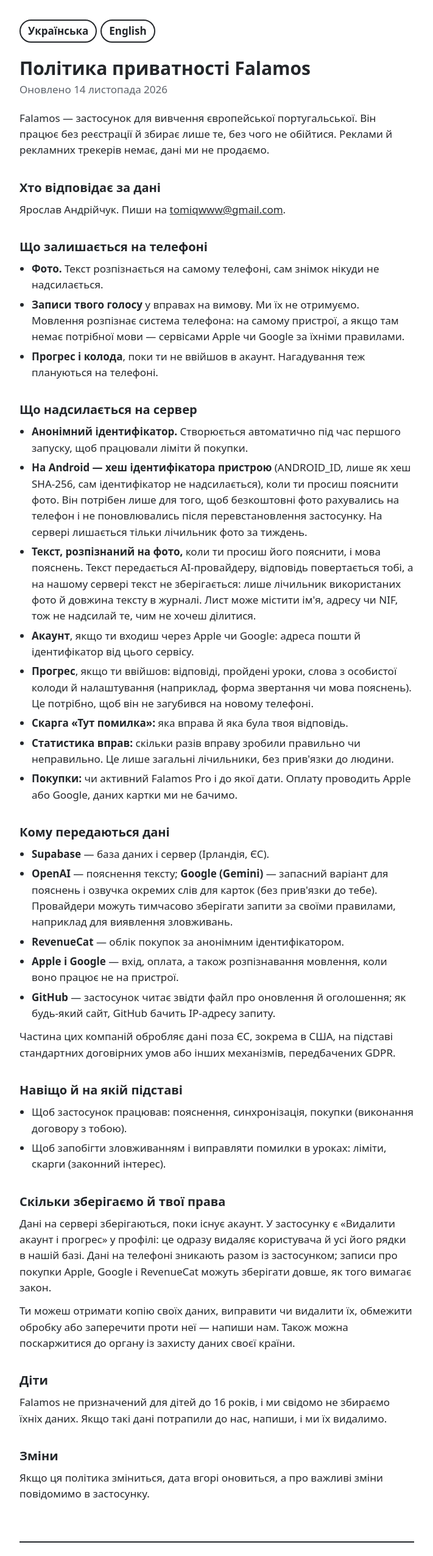
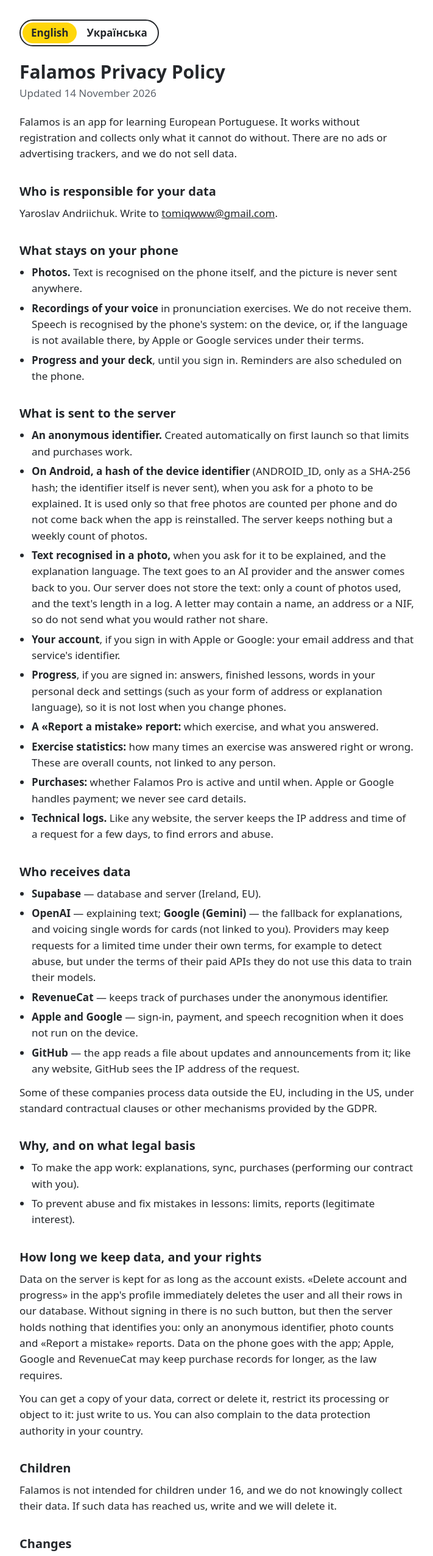
Before and after one commit to falamos-app/falamos-app.github.io, a plain HTML site: page privacy/index.html in a window 1280 px wide. Shown: the top 2552 px of the page at 61% size, without its empty margins (284-995 px from the left). Drawn offline with Linux system fonts and the light colour scheme.

Commit message:
Privacy: one language at a time (English by default, #uk for Ukrainian); logs, no model training, guests

```diff
--- a/privacy/index.html
+++ b/privacy/index.html
@@ -1,5 +1,5 @@
 <!doctype html>
-<html lang="uk">
+<html lang="en">
 <head>
 <meta charset="utf-8">
 <meta name="viewport" content="width=device-width, initial-scale=1">
@@ -17,15 +17,18 @@
   li { margin-bottom: 6px; }
   a { color: inherit; }
   .date { color: var(--muted); margin-bottom: 20px; }
-  nav { margin-bottom: 24px; }
-  nav a { display: inline-block; padding: 4px 12px; border: 2px solid var(--line); border-radius: 999px; text-decoration: none; font-weight: 600; margin-right: 6px; }
-  nav a:hover { background: var(--accent); color: #24272b; }
+  /* One language at a time; without JavaScript both stay, one under the other. */
+  nav { display: inline-flex; border: 2px solid var(--line); border-radius: 999px; padding: 3px; margin-bottom: 24px; gap: 2px; }
+  nav a { padding: 4px 14px; border-radius: 999px; text-decoration: none; font-weight: 600; }
+  nav a[aria-current="true"] { background: var(--accent); color: #24272b; }
   section + section { margin-top: 64px; padding-top: 32px; border-top: 2px solid var(--line); }
+  .one section + section { margin-top: 0; padding-top: 0; border-top: 0; }
+  .one section[hidden] { display: none; }
 </style>
 </head>
 <body>
 <main>
-<nav><a href="#uk">Українська</a><a href="#en">English</a></nav>
+<nav aria-label="Language"><a href="#en" data-lang="en">English</a><a href="#uk" data-lang="uk">Українська</a></nav>
 
 <section id="uk" lang="uk">
 <h1>Політика приватності Falamos</h1>
@@ -59,6 +62,8 @@
   <li><b>Скарга «Тут помилка»:</b> яка вправа й яка була твоя відповідь.</li>
   <li><b>Статистика вправ:</b> скільки разів вправу зробили правильно чи неправильно. Це лише загальні лічильники, без прив'язки до людини.</li>
   <li><b>Покупки:</b> чи активний Falamos Pro і до якої дати. Оплату проводить Apple або Google, даних картки ми не бачимо.</li>
+  <li><b>Технічні журнали.</b> Як і будь-який сайт, сервер на кілька днів записує IP-адресу й час запиту — щоб знаходити збої й
+    зловживання.</li>
 </ul>
 
 <h2>Кому передаються дані</h2>
@@ -66,7 +71,7 @@
   <li><b>Supabase</b> — база даних і сервер (Ірландія, ЄС).</li>
   <li><b>OpenAI</b> — пояснення тексту; <b>Google (Gemini)</b> — запасний варіант для пояснень і озвучка окремих слів для
     карток (без прив'язки до тебе). Провайдери можуть тимчасово зберігати запити за своїми правилами, наприклад для
-    виявлення зловживань.</li>
+    виявлення зловживань, але за умовами їхніх платних API не використовують ці дані для навчання моделей.</li>
   <li><b>RevenueCat</b> — облік покупок за анонімним ідентифікатором.</li>
   <li><b>Apple і Google</b> — вхід, оплата, а також розпізнавання мовлення, коли воно працює не на пристрої.</li>
   <li><b>GitHub</b> — застосунок читає звідти файл про оновлення й оголошення; як будь-який сайт, GitHub бачить IP-адресу запиту.</li>
@@ -82,8 +87,9 @@
 
 <h2>Скільки зберігаємо й твої права</h2>
 <p>Дані на сервері зберігаються, поки існує акаунт. У застосунку є «Видалити акаунт і прогрес» у профілі: це одразу видаляє
-користувача й усі його рядки в нашій базі. Дані на телефоні зникають разом із застосунком; записи про покупки Apple, Google
-і RevenueCat можуть зберігати довше, як того вимагає закон.</p>
+користувача й усі його рядки в нашій базі. Без входу такої кнопки немає, але й на сервері тоді немає нічого, за чим
+тебе можна впізнати: лише анонімний ідентифікатор, лічильники фото й скарги «Тут помилка». Дані на телефоні зникають разом із застосунком; записи про покупки Apple,
+Google і RevenueCat можуть зберігати довше, як того вимагає закон.</p>
 <p>Ти можеш отримати копію своїх даних, виправити чи видалити їх, обмежити обробку або заперечити проти неї — напиши нам.
 Також можна поскаржитися до органу із захисту даних своєї країни.</p>
 
@@ -126,6 +132,8 @@ without. There are no ads or advertising trackers, and we do not sell data.</p>
   <li><b>A «Report a mistake» report:</b> which exercise, and what you answered.</li>
   <li><b>Exercise statistics:</b> how many times an exercise was answered right or wrong. These are overall counts, not linked to any person.</li>
   <li><b>Purchases:</b> whether Falamos Pro is active and until when. Apple or Google handles payment; we never see card details.</li>
+  <li><b>Technical logs.</b> Like any website, the server keeps the IP address and time of a request for a few days, to find
+    errors and abuse.</li>
 </ul>
 
 <h2>Who receives data</h2>
@@ -133,7 +141,7 @@ without. There are no ads or advertising trackers, and we do not sell data.</p>
   <li><b>Supabase</b> — database and server (Ireland, EU).</li>
   <li><b>OpenAI</b> — explaining text; <b>Google (Gemini)</b> — the fallback for explanations, and voicing single words for
     cards (not linked to you). Providers may keep requests for a limited time under their own terms, for example to detect
-    abuse.</li>
+    abuse, but under the terms of their paid APIs they do not use this data to train their models.</li>
   <li><b>RevenueCat</b> — keeps track of purchases under the anonymous identifier.</li>
   <li><b>Apple and Google</b> — sign-in, payment, and speech recognition when it does not run on the device.</li>
   <li><b>GitHub</b> — the app reads a file about updates and announcements from it; like any website, GitHub sees the IP address of the request.</li>
@@ -149,8 +157,9 @@ mechanisms provided by the GDPR.</p>
 
 <h2>How long we keep data, and your rights</h2>
 <p>Data on the server is kept for as long as the account exists. «Delete account and progress» in the app's profile immediately
-deletes the user and all their rows in our database. Data on the phone goes with the app; Apple, Google and RevenueCat may keep
-purchase records for longer, as the law requires.</p>
+deletes the user and all their rows in our database. Without signing in there is no such button, but then the server holds nothing
+that identifies you: only an anonymous identifier, photo counts and «Report a mistake» reports. Data on the phone goes with the app; Apple,
+Google and RevenueCat may keep purchase records for longer, as the law requires.</p>
 <p>You can get a copy of your data, correct or delete it, restrict its processing or object to it: just write to us. You can also
 complain to the data protection authority in your country.</p>
 
@@ -161,5 +170,26 @@ complain to the data protection authority in your country.</p>
 <p>If this policy changes, the date at the top will change, and we will tell you about important changes in the app.</p>
 </section>
 </main>
+<script>
+  // English unless the address asks for Ukrainian (…/privacy/#uk); the switch keeps the choice in the address.
+  (function () {
+    var main = document.querySelector('main');
+    main.classList.add('one');
+    function show(lang) {
+      document.querySelectorAll('main > section').forEach(function (s) { s.hidden = s.id !== lang; });
+      document.querySelectorAll('nav a').forEach(function (a) { a.setAttribute('aria-current', String(a.dataset.lang === lang)); });
+      document.documentElement.lang = lang;
+    }
+    document.querySelectorAll('nav a').forEach(function (a) {
+      a.addEventListener('click', function (e) {
+        e.preventDefault();
+        show(a.dataset.lang);
+        history.replaceState(null, '', '#' + a.dataset.lang);
+        window.scrollTo(0, 0);
+      });
+    });
+    show(location.hash === '#uk' ? 'uk' : 'en');
+  })();
+</script>
 </body>
 </html>
```
